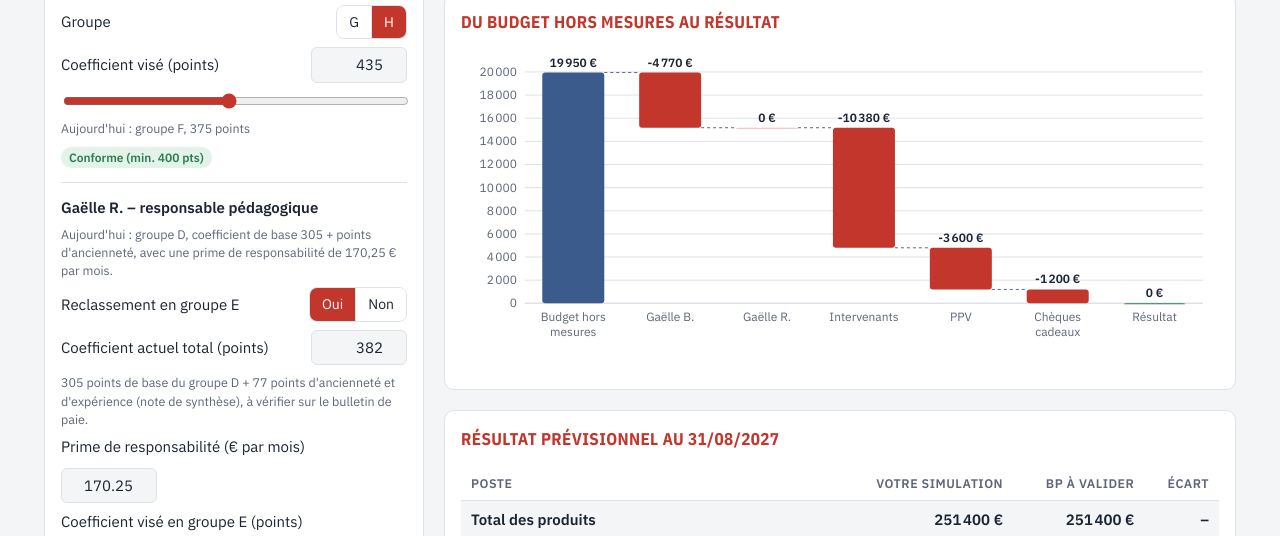
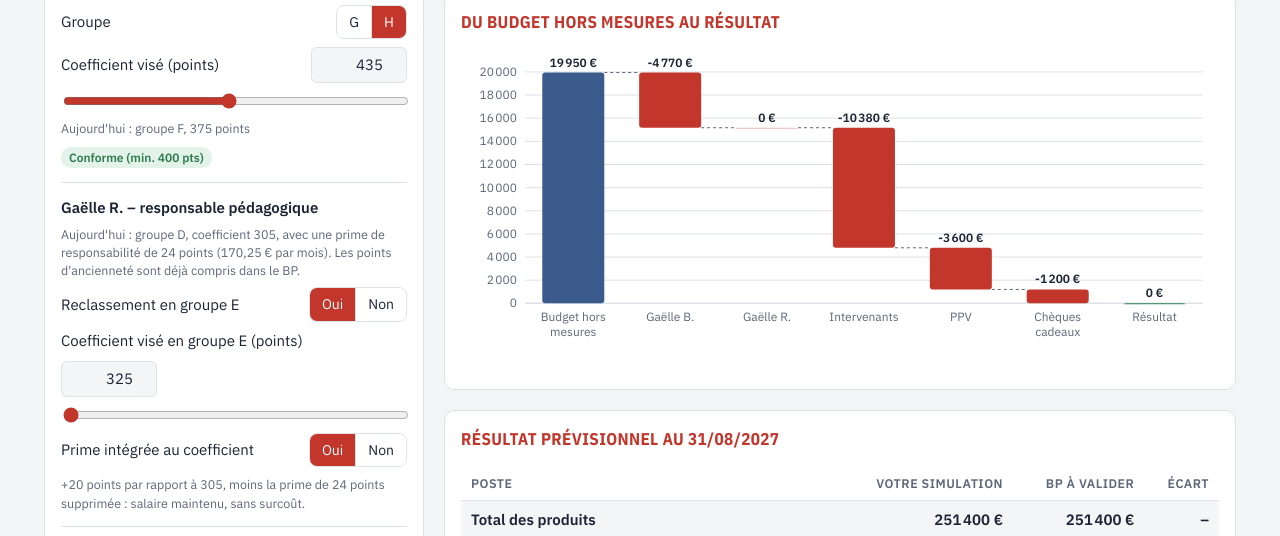
Before and after one commit to Gitolive40/Simulateur-GALAPRINI, a plain HTML site: page index.html in a window 1280 px wide. Shown: the part 261-797 px from the top of the page. Drawn offline with nearby package versions, Linux system fonts and the light colour scheme.

Commit message:
Gaëlle R. : coefficient actuel 305, prime de 24 points
Co-Authored-By: Claude Opus 5.5 <noreply@anthropic.com>
Claude-Session: https://claude.ai/code/session_01P43bD7GLFvmo6fWPAN9hNX

```diff
--- a/index.html
+++ b/index.html
@@ -143,7 +143,7 @@ td.pos { color: var(--good); }
 
       <fieldset>
         <legend>Gaëlle R. – responsable pédagogique</legend>
-        <span class="hint">Aujourd'hui : groupe D, coefficient de base 305 + points d'ancienneté, avec une prime de responsabilité de 170,25 € par mois.</span>
+        <span class="hint">Aujourd'hui : groupe D, coefficient 305, avec une prime de responsabilité de 24 points (170,25 € par mois). Les points d'ancienneté sont déjà compris dans le BP.</span>
         <div class="row">
           <span>Reclassement en groupe E</span>
           <span class="seg" role="radiogroup" aria-label="Reclassement de Gaëlle R.">
@@ -152,19 +152,10 @@ td.pos { color: var(--good); }
           </span>
         </div>
         <div class="row">
-          <label for="gr-act">Coefficient actuel total (points)</label>
-          <input type="number" id="gr-act" min="305" max="480" step="1" value="382">
+          <label for="gr-coef">Coefficient visé en groupe E (points)</label>
+          <input type="number" id="gr-coef" min="325" max="420" step="1" value="325">
         </div>
-        <span class="hint">305 points de base du groupe D + 77 points d'ancienneté et d'expérience (note de synthèse), à vérifier sur le bulletin de paie.</span>
-        <div class="row">
-          <label for="gr-prime">Prime de responsabilité (€ par mois)</label>
-          <input type="number" id="gr-prime" min="0" max="500" step="0.01" value="170.25">
-        </div>
-        <div class="row">
-          <label for="gr-coef">Coefficient visé en groupe E (points)</label>
-          <input type="number" id="gr-coef" min="325" max="480" step="1" value="402">
-        </div>
-        <input type="range" id="gr-coef-r" min="325" max="480" step="1" value="402" aria-label="Coefficient visé de Gaëlle R., curseur">
+        <input type="range" id="gr-coef-r" min="325" max="420" step="1" value="325" aria-label="Coefficient visé de Gaëlle R., curseur">
         <div class="row">
           <span>Prime intégrée au coefficient</span>
           <span class="seg" role="radiogroup" aria-label="Prime intégrée au coefficient">
@@ -265,11 +256,11 @@ td.pos { color: var(--good); }
 <script>
 (function () {
   var V2 = 6.84, MOIS = 8, TX = 0.35, PREV8 = 370, PREV_AN = 550;
-  var H_ATTRIB = 443.5, TARIF_ACTUEL = 35;
+  var H_ATTRIB = 443.5, TARIF_ACTUEL = 35, GR_ACT = 305, GR_PRIME_PTS = 24;
   var PRODUITS = 251400;
   var PPV = { non: 0, dec: 3600, jan: 3100 };
-  var BP = { gb: "oui", gbg: "H", gbCoef: 435, gr: "oui", grAct: 382, grPrime: 170.25, grCoef: 402, grp: "oui", ppv: "dec", ccM: 200, ccN: 6, tarif: 40, attrib: "oui", hRobin: 204 };
-  var NONE = { gb: "non", gbg: "H", gbCoef: 435, gr: "non", grAct: 382, grPrime: 170.25, grCoef: 402, grp: "oui", ppv: "non", ccM: 200, ccN: 6, tarif: 35, attrib: "non", hRobin: 204 };
+  var BP = { gb: "oui", gbg: "H", gbCoef: 435, gr: "oui", grCoef: 325, grp: "oui", ppv: "dec", ccM: 200, ccN: 6, tarif: 40, attrib: "oui", hRobin: 204 };
+  var NONE = { gb: "non", gbg: "H", gbCoef: 435, gr: "non", grCoef: 325, grp: "oui", ppv: "non", ccM: 200, ccN: 6, tarif: 35, attrib: "non", hRobin: 204 };
 
   var fmt = new Intl.NumberFormat("fr-FR", { maximumFractionDigits: 0 });
   function eur(x) { return fmt.format(Math.round(x / 10) * 10) + " €"; }
@@ -290,7 +281,7 @@ td.pos { color: var(--good); }
     }
     var gr = 0, grAn = 0;
     if (s.gr === "oui") {
-      var e = (s.grCoef - s.grAct) * V2 - (s.grp === "oui" ? s.grPrime : 0);
+      var e = ((s.grCoef - GR_ACT) - (s.grp === "oui" ? GR_PRIME_PTS : 0)) * V2;
       e = Math.max(0, e);
       gr = r100(e * MOIS * (1 + TX));
       grAn = r100(e * 12 * (1 + TX));
@@ -308,14 +299,14 @@ td.pos { color: var(--good); }
   function read() {
     return {
       gb: radio("gb"), gbg: radio("gbg"), gbCoef: num("gb-coef", 435),
-      gr: radio("gr"), grAct: num("gr-act", 382), grPrime: num("gr-prime", 0), grCoef: num("gr-coef", 402), grp: radio("grp"),
+      gr: radio("gr"), grCoef: num("gr-coef", 325), grp: radio("grp"),
       ppv: radio("ppv"), ccM: num("cc-m", 0), ccN: num("cc-n", 0),
       tarif: parseFloat(radio("tarif")), attrib: radio("attrib"), hRobin: num("h-robin", 0)
     };
   }
   function apply(s) {
     setRadio("gb", s.gb); setRadio("gbg", s.gbg); $("gb-coef").value = s.gbCoef; $("gb-coef-r").value = s.gbCoef;
-    setRadio("gr", s.gr); $("gr-act").value = s.grAct; $("gr-prime").value = s.grPrime; $("gr-coef").value = s.grCoef; $("gr-coef-r").value = s.grCoef; setRadio("grp", s.grp);
+    setRadio("gr", s.gr); $("gr-coef").value = s.grCoef; $("gr-coef-r").value = s.grCoef; setRadio("grp", s.grp);
     setRadio("ppv", s.ppv); $("cc-m").value = s.ccM; $("cc-n").value = s.ccN;
     setRadio("tarif", String(s.tarif)); setRadio("attrib", s.attrib); $("h-robin").value = s.hRobin;
     update();
@@ -389,14 +380,15 @@ td.pos { color: var(--good); }
     if (s.gb === "non") { chip.textContent = "Reste en groupe F"; chip.className = "chip ok"; }
     else if (s.gbCoef >= minG) { chip.textContent = "Conforme (min. " + minG + " pts)"; chip.className = "chip ok"; }
     else { chip.textContent = "Sous le minimum du groupe " + s.gbg + " (" + minG + " pts)"; chip.className = "chip ko"; }
-    var diffR = (s.grCoef - s.grAct) * V2;
-    $("gr-hint").textContent = s.gr === "non" ? "Pas de reclassement : groupe D et prime de 170,25 € maintenus."
-      : "Hausse de salaire brut : " + fmt.format(Math.round(diffR)) + " € par mois" + (s.grp === "oui" ? ", moins la prime supprimée (" + fmt.format(Math.round(s.grPrime)) + " €). Le salaire ne baisse pas : surcoût nul tant que la hausse ne dépasse pas la prime." : ", prime maintenue en plus.");
+    var pts = s.grCoef - GR_ACT;
+    var net = pts - (s.grp === "oui" ? GR_PRIME_PTS : 0);
+    $("gr-hint").textContent = s.gr === "non" ? "Pas de reclassement : groupe D, 305 points et prime de 24 points maintenus."
+      : "+" + pts + " points par rapport à 305" + (s.grp === "oui" ? ", moins la prime de 24 points supprimée : " + (net > 0 ? "+" + net + " points payés en plus." : "salaire maintenu, sans surcoût.") : ", prime de 24 points maintenue en plus.");
     var cc = $("cc-chip");
     if (s.ccM > 200) { cc.textContent = "Au-dessus du plafond"; cc.className = "chip ko"; } else { cc.textContent = "Sous le plafond"; cc.className = "chip ok"; }
-    var net = Math.round(3100 * (1 - 0.097 * 0.9825) / 10) * 10;
+    var netPpv = Math.round(3100 * (1 - 0.097 * 0.9825) / 10) * 10;
     $("ppv-hint").textContent = s.ppv === "dec" ? "3 600 € (Robin inclus), exonérés de CSG/CRDS et d'impôt : l'équipe touche 3 600 €."
-      : s.ppv === "jan" ? "3 100 € (sans Robin), soumis à la CSG/CRDS : l'équipe touche environ " + fmt.format(net) + " € avant impôt."
+      : s.ppv === "jan" ? "3 100 € (sans Robin), soumis à la CSG/CRDS : l'équipe touche environ " + fmt.format(netPpv) + " € avant impôt."
       : "Pas de PPV.";
 
     // tuiles
```
